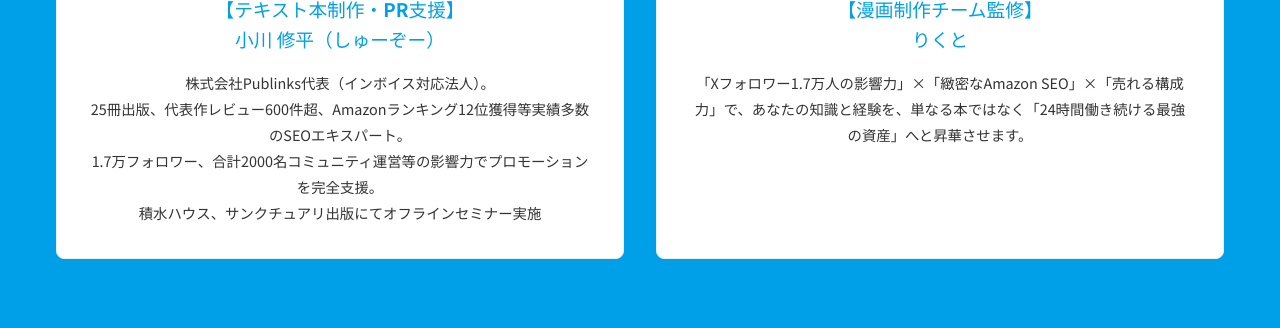
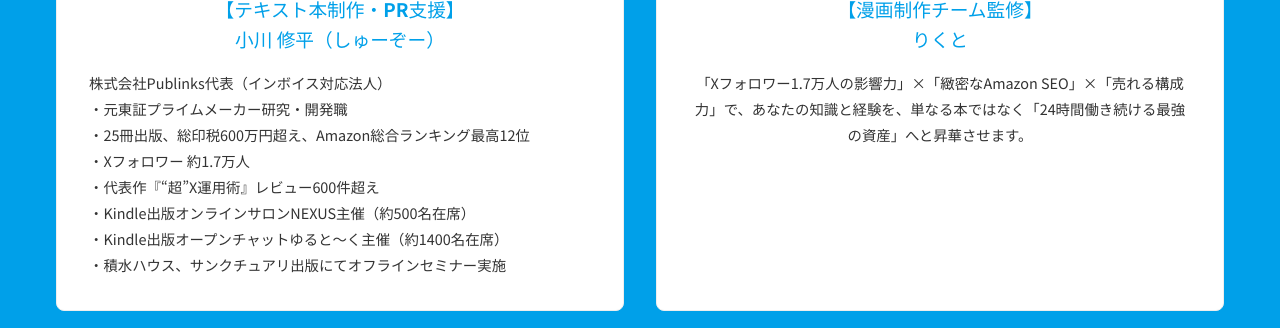
Before and after one commit to rikutoaimanga-max/Kindle-Publishing-Homepage, a React (Vite) app: page / in a window 1280 px wide. Shown: the part 7613-7941 px from the top of the page. Built offline with nearby package versions, Linux system fonts and the light colour scheme.

Commit message:
Content: Update profile description for Shuzo

```diff
--- a/src/components/Profile.jsx
+++ b/src/components/Profile.jsx
@@ -17,11 +17,15 @@ const Profile = () => {
                         <h3 style={{ textAlign: 'center', color: 'var(--color-secondary)', marginBottom: '1rem' }}>
                             【テキスト本制作・PR支援】<br />小川 修平（しゅーぞー）
                         </h3>
-                        <p style={{ fontSize: '0.9rem', lineHeight: '1.8' }}>
-                            株式会社Publinks代表（インボイス対応法人）。<br />
-                            25冊出版、代表作レビュー600件超、Amazonランキング12位獲得等実績多数のSEOエキスパート。<br />
-                            1.7万フォロワー、合計2000名コミュニティ運営等の影響力でプロモーションを完全支援。<br />
-                            積水ハウス、サンクチュアリ出版にてオフラインセミナー実施
+                        <p style={{ fontSize: '0.9rem', lineHeight: '1.8', textAlign: 'left' }}>
+                            株式会社Publinks代表（インボイス対応法人）<br />
+                            ・元東証プライムメーカー研究・開発職<br />
+                            ・25冊出版、総印税600万円超え、Amazon総合ランキング最高12位<br />
+                            ・Xフォロワー 約1.7万人<br />
+                            ・代表作『“超”X運用術』レビュー600件超え<br />
+                            ・Kindle出版オンラインサロンNEXUS主催（約500名在席）<br />
+                            ・Kindle出版オープンチャットゆると～く主催（約1400名在席）<br />
+                            ・積水ハウス、サンクチュアリ出版にてオフラインセミナー実施
                         </p>
                     </div>
 
```
